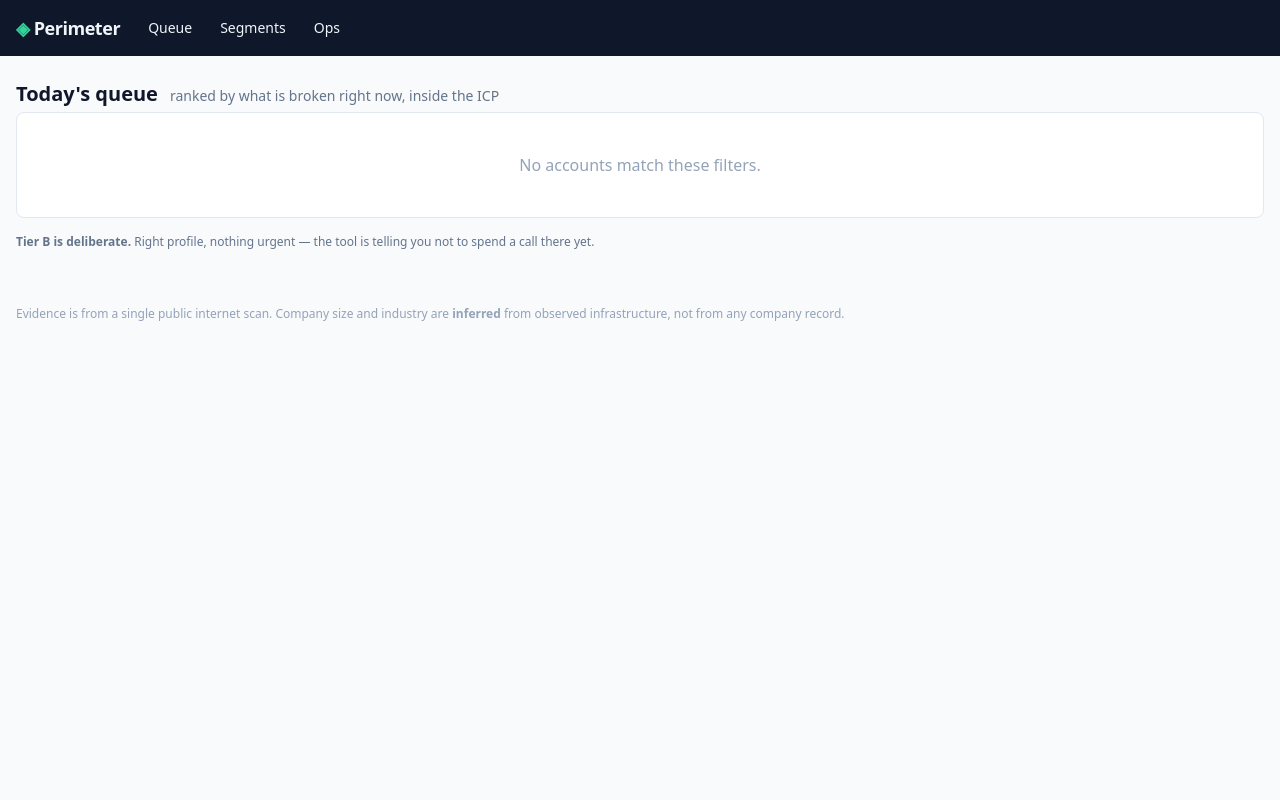
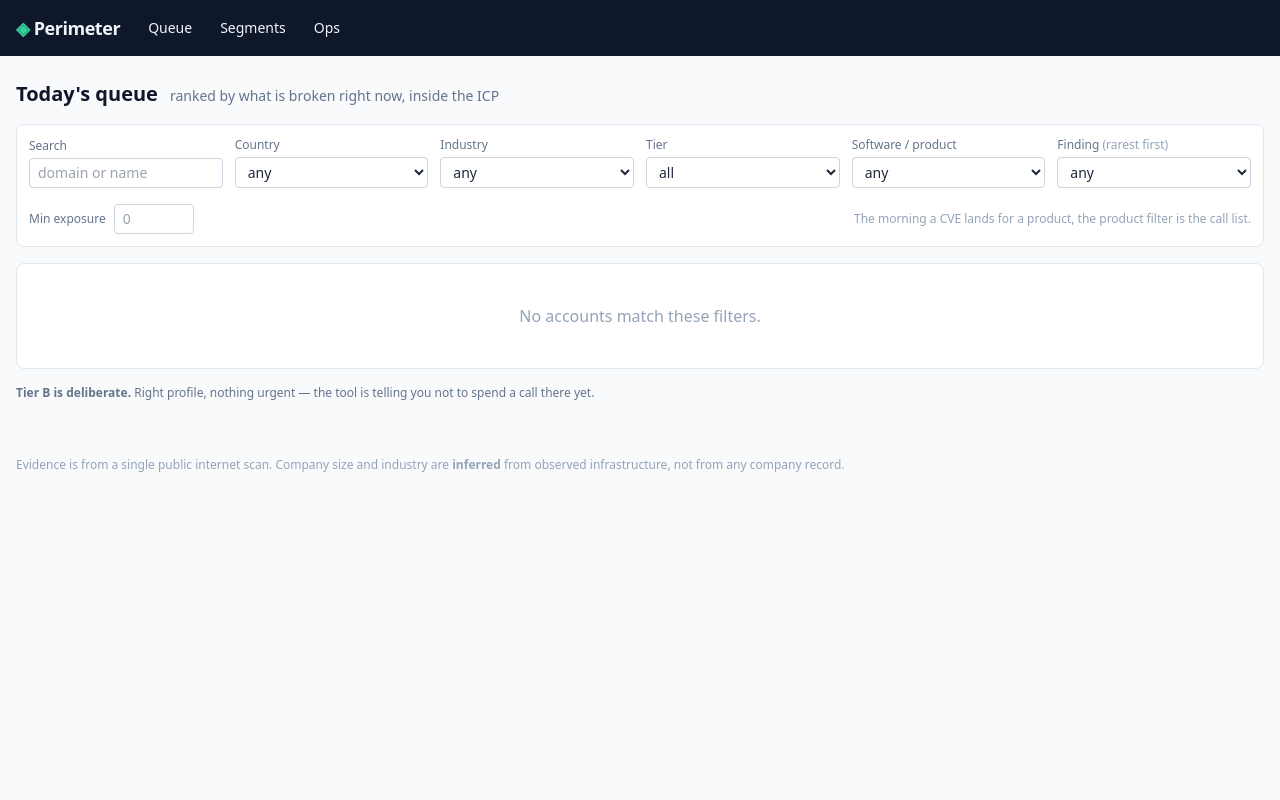
Before and after one commit to praveen12191/SI, a FastAPI app: template app/templates/queue.html in a window 1280 px wide. Run offline with FastAPI, Linux system fonts and the light colour scheme; the template is opened without the code that fills it, so the values that code supplies are empty; some libraries are stand-ins or nearby versions.

Commit message:
added filter

```diff
--- a/app/main.py
+++ b/app/main.py
@@ -32,7 +32,8 @@ LLM_DISABLED = os.environ.get("PERIMETER_LLM_DISABLED") == "1"
 def _filters(request: Request) -> dict:
     p = request.query_params
     return {k: p.get(k) for k in
-            ("country", "industry", "tier", "min_exposure", "finding_type", "q")
+            ("country", "industry", "tier", "min_exposure", "finding_type",
+             "product", "q")
             if p.get(k)}
 
 
--- a/app/queries.py
+++ b/app/queries.py
@@ -61,6 +61,12 @@ def _where(f: dict) -> tuple[str, list]:
     if f.get("tier"):
         clauses.append("s.tier = ?")
         params.append(f["tier"])
+    if f.get("product"):
+        # `products` is a LIST column -- a company runs several -- so this is
+        # membership, not equality. It answers the question a rep has the
+        # morning a CVE drops: "who do we know runs this?"
+        clauses.append("list_contains(c.products, ?)")
+        params.append(f["product"])
     if f.get("min_exposure"):
         clauses.append("s.exposure_score >= ?")
         params.append(float(f["min_exposure"]))
@@ -165,6 +171,14 @@ def facets(con) -> dict:
             FROM scores s JOIN companies c USING (company_id)
             GROUP BY 1 ORDER BY n DESC LIMIT 25
         """),
+        # unnest because products is a LIST. HAVING drops one-off junk from
+        # ~1,500 distinct banner strings; LIMIT keeps the dropdown usable.
+        "products": _rows(con, """
+            SELECT p AS v, count(*) AS n FROM (
+                SELECT unnest(c.products) AS p
+                FROM scores s JOIN companies c USING (company_id)
+            ) GROUP BY 1 HAVING count(*) >= 5 ORDER BY n DESC LIMIT 120
+        """),
         "finding_types": _rows(con, """
             SELECT type AS v, n_companies AS n, prevalence
             FROM finding_rarity ORDER BY prevalence ASC
--- a/app/templates/base.html
+++ b/app/templates/base.html
@@ -7,9 +7,25 @@
 <script src="https://cdn.tailwindcss.com"></script>
 <script src="https://cdnjs.cloudflare.com/ajax/libs/htmx/1.9.12/htmx.min.js"></script>
 <style>
-  :root { color-scheme: light dark; }
+  /* This design is light-only (slate-50 page, white cards). Declaring
+     "light dark" made the browser render NATIVE form controls using the OS
+     dark theme, so on a Mac in dark mode the selects came out black-on-black
+     and unreadable while everything around them stayed white. */
+  :root { color-scheme: light; }
+
   body { font-feature-settings: "tnum"; }
   .mono { font-family: ui-monospace, SFMono-Regular, Menlo, monospace; }
+
+  /* Belt and braces: pin the colours explicitly so the controls are readable
+     even if a browser or extension overrides color-scheme. */
+  select, input, option, textarea {
+    background-color: #ffffff;
+    color: #1e293b;               /* slate-800 */
+  }
+  select:focus, input:focus {
+    outline: 2px solid #0ea5e9;   /* sky-500 */
+    outline-offset: 1px;
+  }
 </style>
 </head>
 <body class="h-full bg-slate-50 text-slate-800">
--- a/app/templates/queue.html
+++ b/app/templates/queue.html
@@ -6,6 +6,88 @@
   <h1 class="text-xl font-semibold text-slate-900">Today's queue</h1>
   <span class="text-sm text-slate-500">ranked by what is broken right now, inside the ICP</span>
 </div>
+
+{# Filters post to /rows, which returns only the list -- HTMX swaps it in
+   place, so changing a filter never reloads the page. #}
+<form hx-get="/rows" hx-target="#rows" hx-trigger="change, search"
+      class="bg-white border border-slate-200 rounded-lg p-3 my-4 text-sm
+             grid gap-3 grid-cols-1 sm:grid-cols-2 lg:grid-cols-6 items-end">
+
+  <label class="flex flex-col gap-1">
+    <span class="text-xs text-slate-500">Search</span>
+    <input type="search" name="q" value="{{ filters.q or '' }}"
+           placeholder="domain or name"
+           class="border border-slate-300 rounded px-2 py-1 w-full">
+  </label>
+
+  <label class="flex flex-col gap-1">
+    <span class="text-xs text-slate-500">Country</span>
+    <select name="country" class="border border-slate-300 rounded px-2 py-1 w-full">
+      <option value="">any</option>
+      {% for c in facets.countries %}
+      <option value="{{ c.v }}" {% if filters.country == c.v %}selected{% endif %}>{{ c.v }} ({{ "{:,}".format(c.n) }})</option>
+      {% endfor %}
+    </select>
+  </label>
+
+  <label class="flex flex-col gap-1">
+    <span class="text-xs text-slate-500">Industry</span>
+    <select name="industry" class="border border-slate-300 rounded px-2 py-1 w-full">
+      <option value="">any</option>
+      {% for i in facets.industries %}
+      <option value="{{ i.v }}" {% if filters.industry == i.v %}selected{% endif %}>{{ i.v }} ({{ "{:,}".format(i.n) }})</option>
+      {% endfor %}
+    </select>
+  </label>
+
+  <label class="flex flex-col gap-1">
+    <span class="text-xs text-slate-500">Tier</span>
+    <select name="tier" class="border border-slate-300 rounded px-2 py-1 w-full">
+      <option value="">all</option>
+      {% for t, lbl in [('A', 'A — call now'), ('B', 'B — nurture'),
+                        ('C', 'C — qualify'), ('D', 'D — suppressed')] %}
+      <option value="{{ t }}" {% if filters.tier == t %}selected{% endif %}>{{ lbl }}</option>
+      {% endfor %}
+    </select>
+  </label>
+
+  {# The product filter is the "a CVE just dropped for X" query. #}
+  <label class="flex flex-col gap-1">
+    <span class="text-xs text-slate-500">Software / product</span>
+    <select name="product" class="border border-slate-300 rounded px-2 py-1 w-full">
+      <option value="">any</option>
+      {% for p in facets.products %}
+      <option value="{{ p.v }}" {% if filters.product == p.v %}selected{% endif %}>{{ p.v }} ({{ "{:,}".format(p.n) }})</option>
+      {% endfor %}
+    </select>
+  </label>
+
+  {# Ordered rarest-first: the rare findings are the ones worth calling about. #}
+  <label class="flex flex-col gap-1">
+    <span class="text-xs text-slate-500">Finding <span class="text-slate-400">(rarest first)</span></span>
+    <select name="finding_type" class="border border-slate-300 rounded px-2 py-1 w-full">
+      <option value="">any</option>
+      {% for f in facets.finding_types %}
+      <option value="{{ f.v }}" {% if filters.finding_type == f.v %}selected{% endif %}>{{ f.v.replace('_', ' ') }} — {{ (f.prevalence * 100)|round(2) }}%</option>
+      {% endfor %}
+    </select>
+  </label>
+
+  <div class="flex flex-wrap items-center gap-3 lg:col-span-6 pt-1">
+    <label class="flex items-center gap-2">
+      <span class="text-xs text-slate-500">Min exposure</span>
+      <input type="number" name="min_exposure" min="0" max="100" step="5"
+             value="{{ filters.min_exposure or '' }}" placeholder="0"
+             class="border border-slate-300 rounded px-2 py-1 w-20">
+    </label>
+    {% if filters %}
+    <a href="/" class="text-xs text-slate-500 hover:underline">reset all</a>
+    {% endif %}
+    <p class="text-xs text-slate-400 ml-auto">
+      The morning a CVE lands for a product, the product filter is the call list.
+    </p>
+  </div>
+</form>
 
 <div class="bg-white border border-slate-200 rounded-lg px-4">
   <div id="rows">{% include "_rows.html" %}</div>
```
